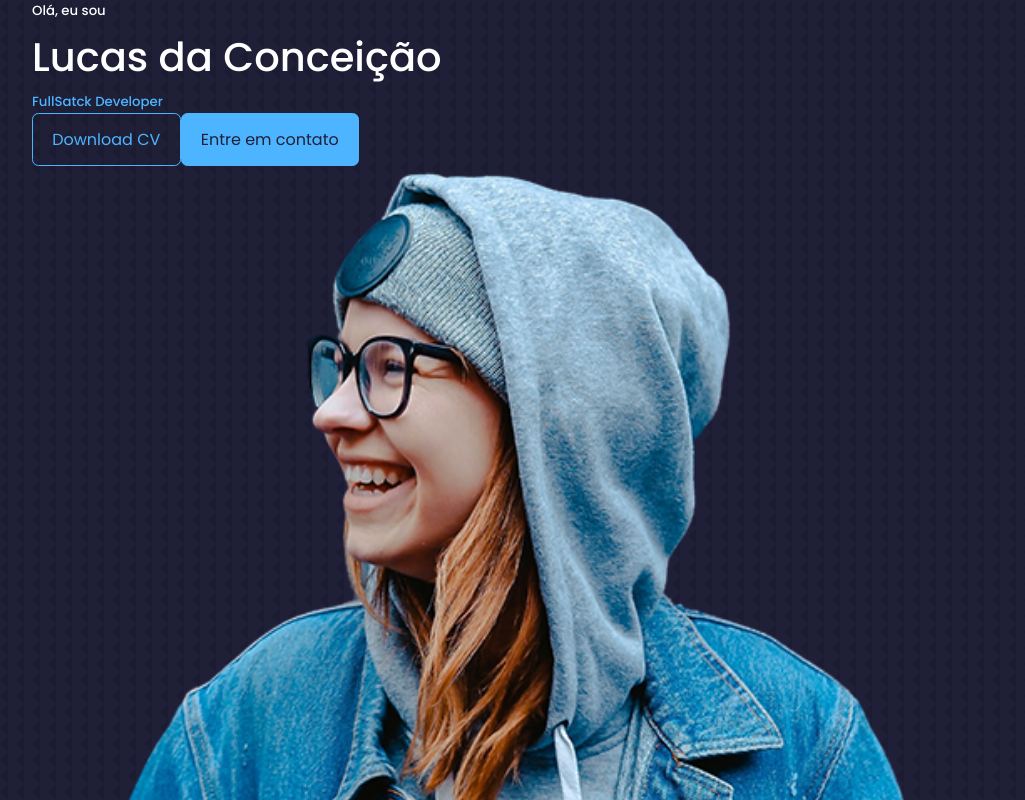
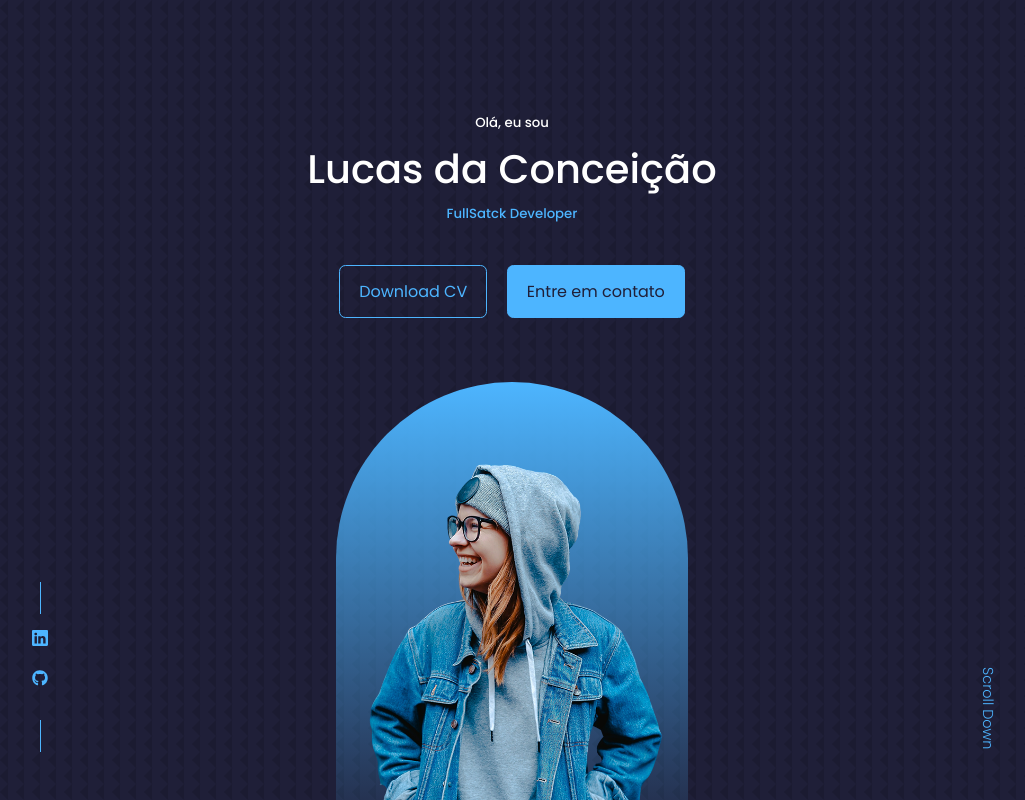
Before and after one commit to Dev-LucasC/PortofolioPessoal, a React (Create React App) app in the folder portofolio-pessoal/: page / in a window 1280 px wide. Shown: the top 800 px of the page, without its empty margins (128-1153 px from the left). Built offline with nearby package versions, Linux system fonts and the light colour scheme.

Commit message:
Header finalizado

```diff
--- a/portofolio-pessoal/src/components/header/Header.jsx
+++ b/portofolio-pessoal/src/components/header/Header.jsx
@@ -12,7 +12,7 @@
         <h1>Lucas da Conceição</h1>
         <h5 className="text-ligth">FullSatck Developer</h5>
         <CTA />
-
+        <HeaderSocials />
         <div className="me">
           <img src={ME} alt="me" />
         </div>
--- a/portofolio-pessoal/src/components/header/HeaderSocials.jsx
+++ b/portofolio-pessoal/src/components/header/HeaderSocials.jsx
@@ -1,11 +1,12 @@
 import React from 'react'
 import {BsLinkedin} from 'react-icons/bs'
+import {FaGithub} from 'react-icons/fa'
 
 const HeaderSocials = () => {
     return (
         <div className='header__socials'>
             <a href="https://linkedin.com/dev-lucasc" target='_blank'> <BsLinkedin /> </a>
-            <a href="https://github.com/dev-lucasc" target='_blank'></a>
+            <a href="https://github.com/dev-lucasc" target='_blank'> <FaGithub /> </a>
             <a href="https://linkedin.com/dev-lucasc" target='_blank'></a>
         </div>
     )
--- a/portofolio-pessoal/src/components/header/header.css
+++ b/portofolio-pessoal/src/components/header/header.css
@@ -0,0 +1,91 @@
+header {
+  height: 100vh;
+  padding-top: 7rem;
+  overflow: hidden;
+}
+
+.header__container {
+  text-align: center;
+  height: 100%;
+  position: relative;
+}
+
+/*=========================== Chamada para ação(CTA) ======================= */
+
+.cta {
+  margin-top: 2.5rem;
+  display: flex;
+  gap: 1.2rem;
+  justify-content: center;
+}
+
+/*=========================== Redes sociais do Headerr ======================= */
+
+.header__socials {
+  display: flex;
+  flex-direction: column;
+  align-items: center;
+  gap: 0.8rem;
+  position: absolute;
+  left: 0;
+  bottom: 3rem;
+}
+
+.header__socials::after {
+  content: "";
+  width: 1px;
+  height: 2rem;
+  background: var(--color-primary);
+}
+
+.header__socials::before {
+  content: "";
+  width: 1px;
+  height: 2rem;
+  background: var(--color-primary);
+}
+
+/*=========================== Foto ======================= */
+
+.me {
+  background: linear-gradient(var(--color-primary), transparent);
+  width: 22rem;
+  height: 30rem;
+  position: absolute;
+  left: calc(50% - 11rem);
+  margin-top: 4rem;
+  border-radius: 12rem 12rem 0 0;
+  overflow: hidden;
+  padding: 5rem 1.5rem 1.5rem 1.5rem;
+}
+
+/*=========================== Foto ======================= */
+
+.scroll__down {
+  position: absolute;
+  right: -2.3rem;
+  bottom: 5rem;
+  transform: rotate(90deg);
+  font-weight: 300;
+  font-size: 0.9rem;
+}
+
+/* ============== Configurações para dispositivos "médios" (Tablets) ======================= */
+
+@media screen and (max-width: 1024px) {
+  header {
+    height: 68vh;
+  }
+}
+
+/* ============== Configurações para dispositivos "pequenos" (Celulares) ======================= */
+
+@media screen and (max-width: 600px) {
+  header {
+    height: 100vh;
+  }
+
+  .header__socials, .scroll__down {
+    display: none;
+  }
+}
```
